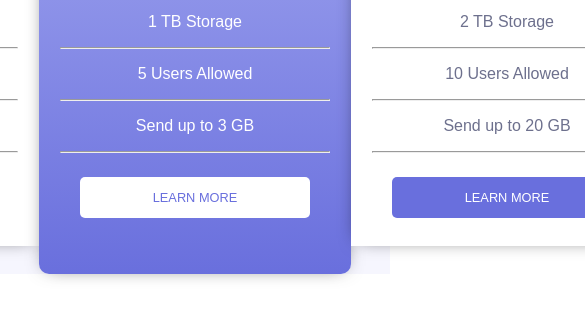
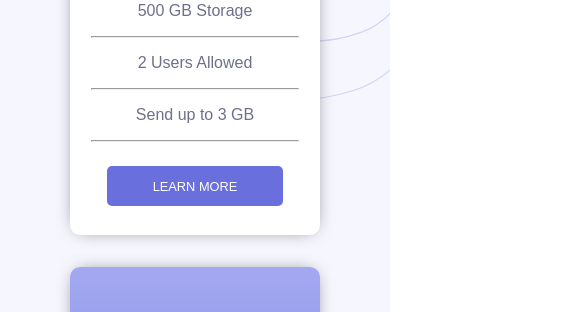
Before and after one commit to victoriaramos2777/Pricing-component-with-toggle, a website built with Vite: page index.html in a window 390 px wide. Shown: the part 320-632 px from the top of the page, 585 px wide, since content can reach past the window. Built offline with nearby package versions, Linux system fonts and the light colour scheme.

Commit message:
estilo para movil agregado,fondos y hover aplicados

```diff
--- a/assets/styles/style.css
+++ b/assets/styles/style.css
@@ -24,11 +24,15 @@ body{
   min-height: 100%;
   font-family: sans-serif;
   background-color: var(--very-light-grayish-blue);
-  background-image: url('/assets/logos/bg-bottom.svg');
+  background-image: url('/assets/logos/bg-bottom.svg'),url('/assets/logos/bg-top.svg');
+
   background-repeat: no-repeat,no-repeat;
   background-position: 0% 100%, 100% 0%;
   background-size:18rem, 15rem;
 }
+
+
+
 h1 {
   text-align: center;
   color: hsl(234, 14%, 49%);
@@ -59,6 +63,7 @@ p {
   color:var(--light-grayish-blue);
   justify-content: center;
   align-items: center;
+
 }
 
 #selector-barra {
@@ -157,5 +162,27 @@ button {
 .boton-1:hover{
   color: white;
   background-color: transparent;
+  border: solid 1px;
+  border-radius: 7px;
+}
+button:hover{
+  color:hsl(237, 63%, 64%);
+  background-color: transparent;
+  transition: 0.5s;
+  border: solid 1px;
+  border-radius: 7px;
+}
+/* media queries*/
+
+@media screen and (max-width:950px){
+  #cards{
+    display: flex;
+    flex-direction: column;
+  }
+  .card-centro,.card-der,.card-izq{
+    margin: 1rem;
+    border-radius: 10px;
+    width: 80%;
+  }
 
 }
```
